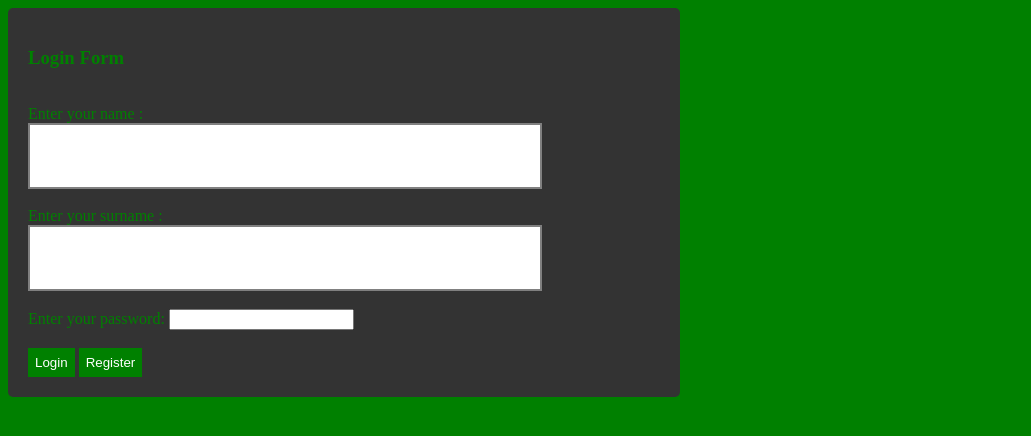
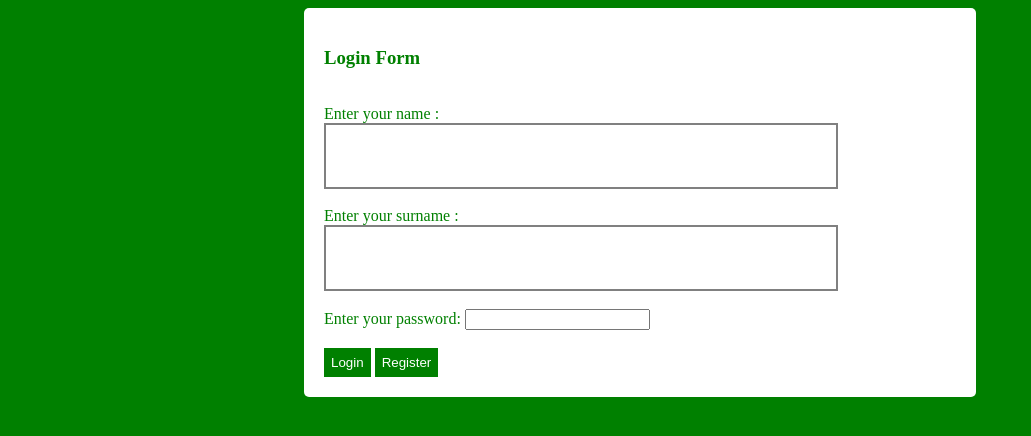
Before and after one commit to Thabo-hub/Thabo-hub.github.io, a plain HTML site: page index.html in a window 1280 px wide. Shown: the whole page, without its empty margins (0-1031 px from the left). Drawn offline with Linux system fonts and the light colour scheme.

Commit message:
styling form

```diff
--- a/css.css
+++ b/css.css
@@ -2,14 +2,15 @@ body{
 	background-color:green;
 }
 form{
-	background-color:#333;
+	background-color:white;
 	color:green;
 	width:50%;
+	margin:auto;
 	padding:20px;
 	border-radius:5px;
 }
 .form h3{
-	background-color:#006400;
+	background-color:#007800;
 	color:white;
 	margin-top:0px;
 	font-size:20px;
```
